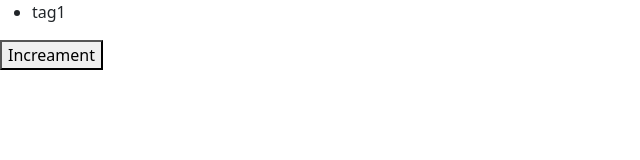
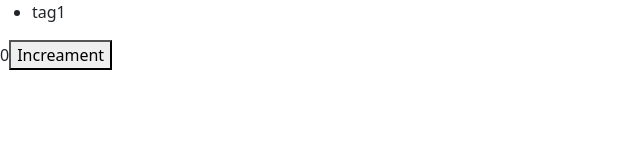
Before and after one commit to hassan1344/react-demo, a React (Create React App) app: page / in a window 1280 px wide. Shown: the top 160 px of the page, without its empty margins (0-640 px from the left). Built offline with nearby package versions, Linux system fonts and the light colour scheme.

Commit message:
updating the state (this.setState( ) )

```diff
--- a/src/components/counter.jsx
+++ b/src/components/counter.jsx
@@ -25,7 +25,8 @@ class Counter extends Component {
   }
 
   handleIncreament = () => {
-    console.log("Increament Clicked!", this);
+    //console.log("Increament Clicked!", this);
+    this.setState({ count: this.state.count + 1 });
   };
 
   render() {
@@ -33,11 +34,15 @@ class Counter extends Component {
       <div>
         {this.state.tags.length === 0 && "Please Create a new Tag!"}
         {this.renderTags()}
-
+        <span>{this.formatCount()}</span>
         <button onClick={this.handleIncreament}>Increament</button>
       </div>
     );
   }
+
+  formatCount() {
+    return this.state.count;
+  }
 }
 
 export default Counter;
```
